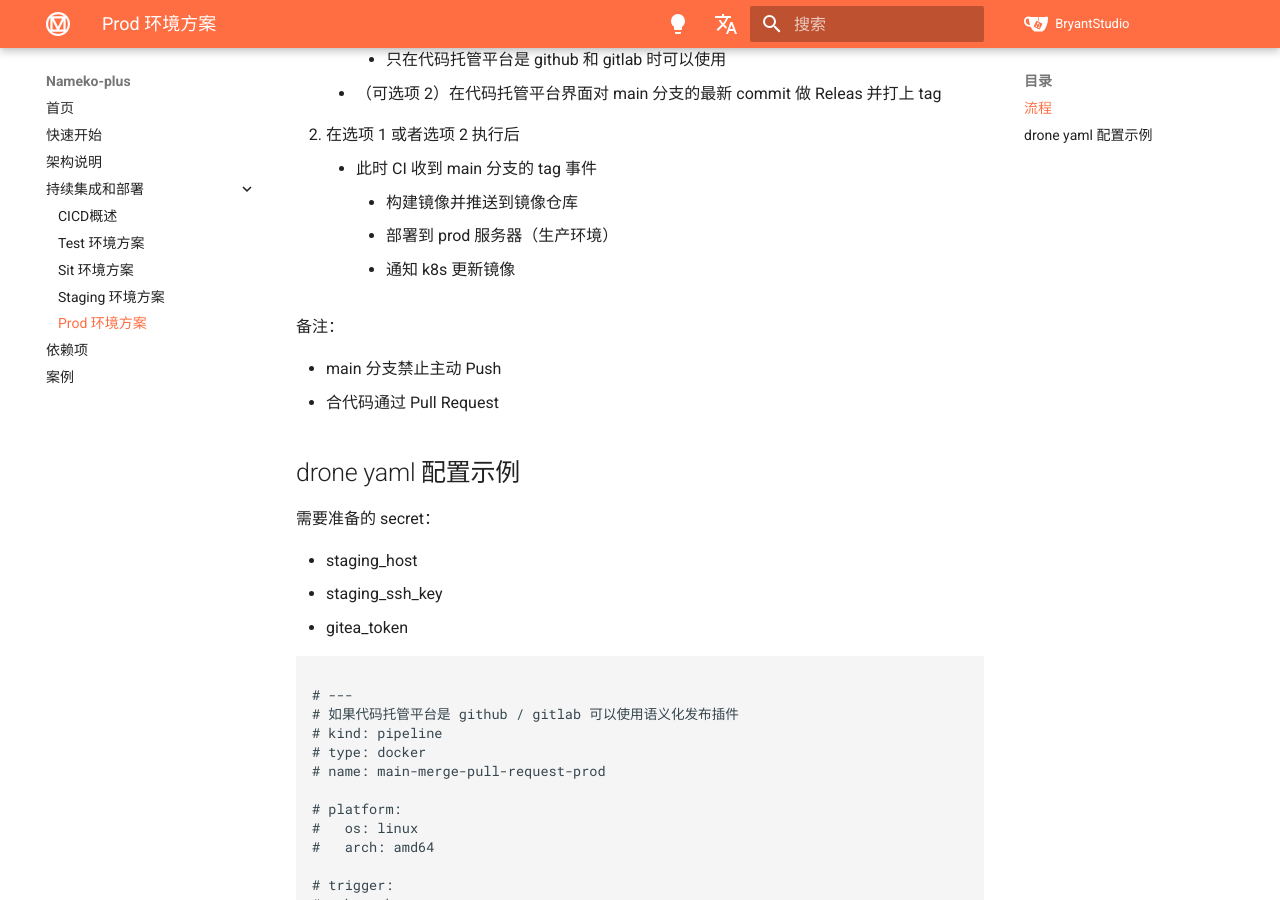
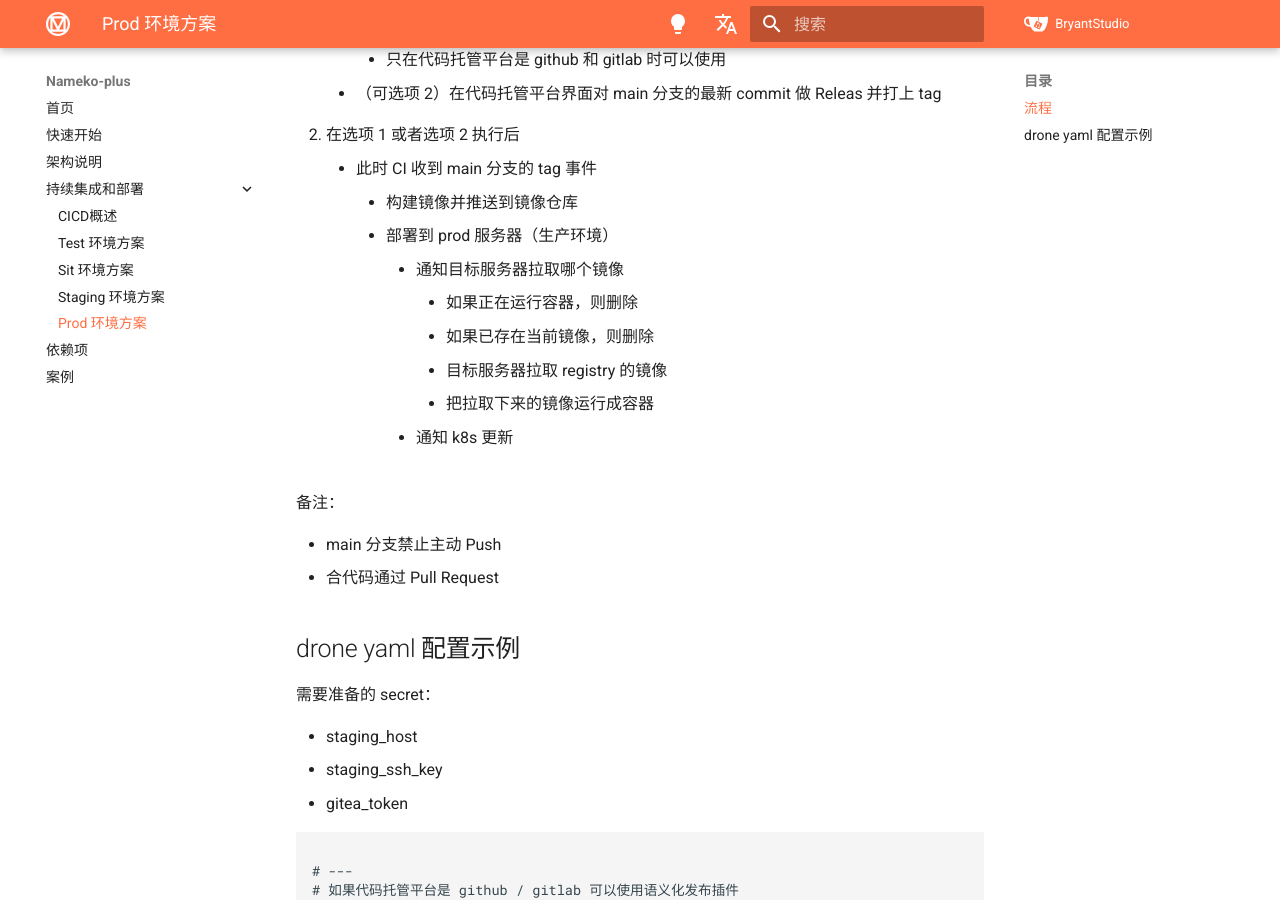
Before and after one commit to Bryanthelol/nameko-plus-doc, an MkDocs documentation site: the page built from docs/prod 环境方案.md, in a window 1280 px wide and 900 px high, scrolled down 425 px. Built offline with MkDocs 1.6.1 and Material for MkDocs 9.7.7, drawn with Linux system fonts in a browser that asks for light colours.

Commit message:
update doc

```diff
--- a/docs/prod 环境方案.md
+++ b/docs/prod 环境方案.md
@@ -25,9 +25,14 @@ hide:
 2. 在选项 1 或者选项 2 执行后
 
       - 此时 CI 收到 main 分支的 tag 事件
-          -  构建镜像并推送到镜像仓库
+          - 构建镜像并推送到镜像仓库
           - 部署到 prod 服务器（生产环境）
-          - 通知 k8s 更新镜像
+              - 通知目标服务器拉取哪个镜像
+          		- 如果正在运行容器，则删除
+          		- 如果已存在当前镜像，则删除
+          		- 目标服务器拉取 registry 的镜像
+          		- 把拉取下来的镜像运行成容器
+              - 通知 k8s 更新
 
 备注：
 
```
Also changed, not shown: docs/CICD概述.md (+7 -0 lines).
